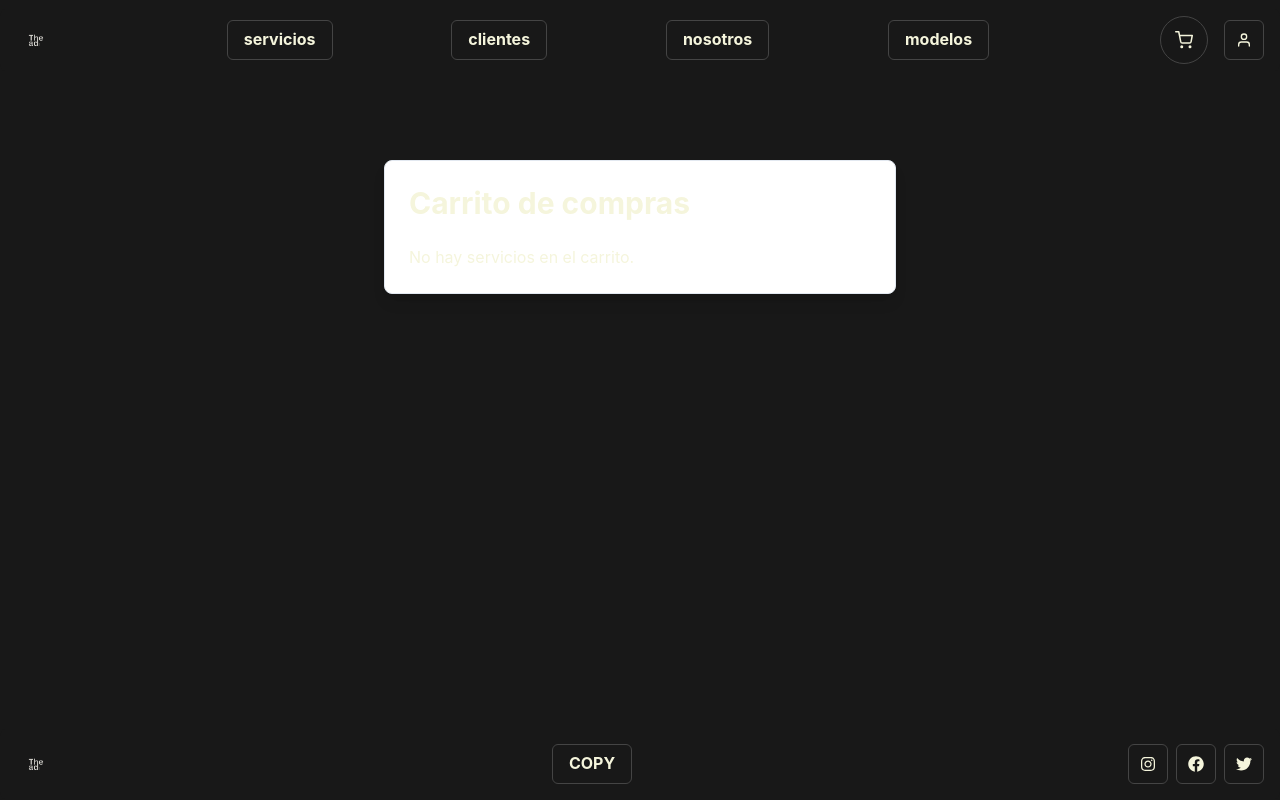
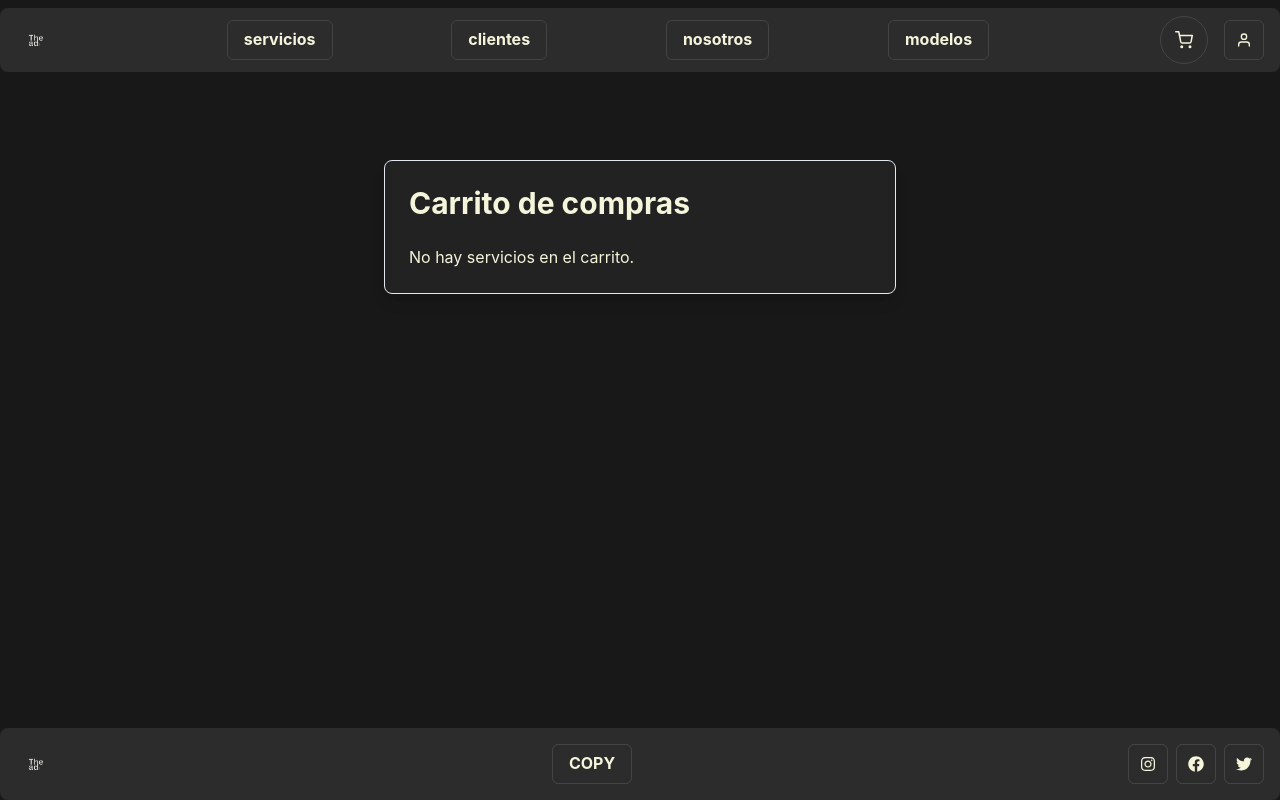
Before and after one commit to Comagol/The-Ad-Trend, a React (Vite) app in the folder frontend/: page /carrito in a window 1280 px wide. Built offline with nearby package versions, Linux system fonts and the light colour scheme.

Commit message:
working on component colors and added Services navigation

```diff
--- a/frontend/src/App.jsx
+++ b/frontend/src/App.jsx
@@ -6,6 +6,7 @@ import Login from './pages/Login'
 import Register from './pages/Register'
 import ServiceDetail from './pages/ServiceDetail'
 import CartView from './pages/CartView'
+import ServicesView from './pages/ServicesView'
 import { CartProvider } from './context/CartContext'
 import theme from './theme'
 
@@ -21,6 +22,7 @@ function App() {
               <Route path="/register" element={<Register />} />
               <Route path="/servicio/:id" element={<ServiceDetail />} />
               <Route path="/carrito" element={<CartView />} />
+              <Route path="/servicios" element={<ServicesView />} />
             </Routes>
           </Layout>
         </Router>
--- a/frontend/src/components/layout/Footer.jsx
+++ b/frontend/src/components/layout/Footer.jsx
@@ -4,7 +4,7 @@ import logo from '../../assets/logo.png'
 
 const Footer = () => {
   return (
-    <Box as="footer" bg="dark.900" py={4} mt="auto" borderRadius="lg">
+    <Box as="footer" bg="dark.700" py={4} mt="auto" borderRadius="lg">
       <Container maxW="container.xl">
         <Flex alignItems="center" justifyContent="space-between">
           {/* Logo */}
--- a/frontend/src/components/layout/Navbar.jsx
+++ b/frontend/src/components/layout/Navbar.jsx
@@ -6,7 +6,7 @@ import logo from '../../assets/logo.png'
 
 const Navbar = () => {
   return (
-    <Box bg="dark.900" px={4} py={2} borderRadius="lg" mt={2} mb={4}>
+    <Box bg="dark.700" px={4} py={2} borderRadius="lg" mt={2} mb={4}>
       <Flex alignItems="center" justifyContent="space-between">
         {/* Logo */}
         <Link to="/">
--- a/frontend/src/pages/CartView.jsx
+++ b/frontend/src/pages/CartView.jsx
@@ -8,7 +8,7 @@ const CartView = () => {
   const total = cart.reduce((sum, item) => sum + (item.price || 0), 0)
 
   return (
-    <Box maxW="lg" mx="auto" mt={10} p={6} borderWidth="1px" borderRadius="lg" boxShadow="lg" bg="white">
+    <Box maxW="lg" mx="auto" mt={10} p={6} borderWidth="1px" borderRadius="lg" boxShadow="lg" bg="dark.800">
       <Heading as="h2" size="lg" mb={6}>Carrito de compras</Heading>
       {cart.length === 0 ? (
         <Text>No hay servicios en el carrito.</Text>
--- a/frontend/src/pages/ServiceDetail.jsx
+++ b/frontend/src/pages/ServiceDetail.jsx
@@ -26,12 +26,12 @@ const ServiceDetail = () => {
   }
 
   return (
-    <Box maxW="md" mx="auto" mt={10} p={6} borderWidth="1px" borderRadius="lg" boxShadow="lg" bg="white">
+    <Box maxW="md" mx="auto" mt={10} p={6} borderWidth="1px" borderRadius="lg" boxShadow="dark.700" bg="dark.800">
       <VStack spacing={5}>
-        <Heading as="h2" size="lg">{service.title}</Heading>
+        <Heading as="h2" size="lg" color="gray.100">{service.title}</Heading>
         <Image src={service.image} alt={service.title} borderRadius="md" boxSize="200px" objectFit="cover" bg="gray.100" />
-        <Text fontSize="md" color="gray.700">{service.longDescription || service.description}</Text>
-        <Text fontWeight="bold" fontSize="xl" color="blue.600">Valor: ${service.price || 'Consultar'}</Text>
+        <Text fontSize="md" color="gray.100">{service.longDescription || service.description}</Text>
+        <Text fontWeight="bold" fontSize="xl" color="gray.100">Valor: ${service.price || 'Consultar'}</Text>
         <Button colorScheme="blue" size="md" onClick={handleAddToCart}>Agregar al carrito</Button>
       </VStack>
     </Box>
--- /dev/null
+++ b/frontend/src/pages/ServicesView.jsx
@@ -0,0 +1,15 @@
+import { Box, Heading, VStack } from '@chakra-ui/react'
+import ServiceList from '../components/ServiceList'
+
+const ServicesView = () => {
+  return (
+    <Box>
+      <VStack spacing={8} align="stretch">
+        <Heading as="h1" size="xl" textAlign="center" mb={8}>Nuestros Servicios</Heading>
+        <ServiceList />
+      </VStack>
+    </Box>
+  )
+}
+
+export default ServicesView
```
